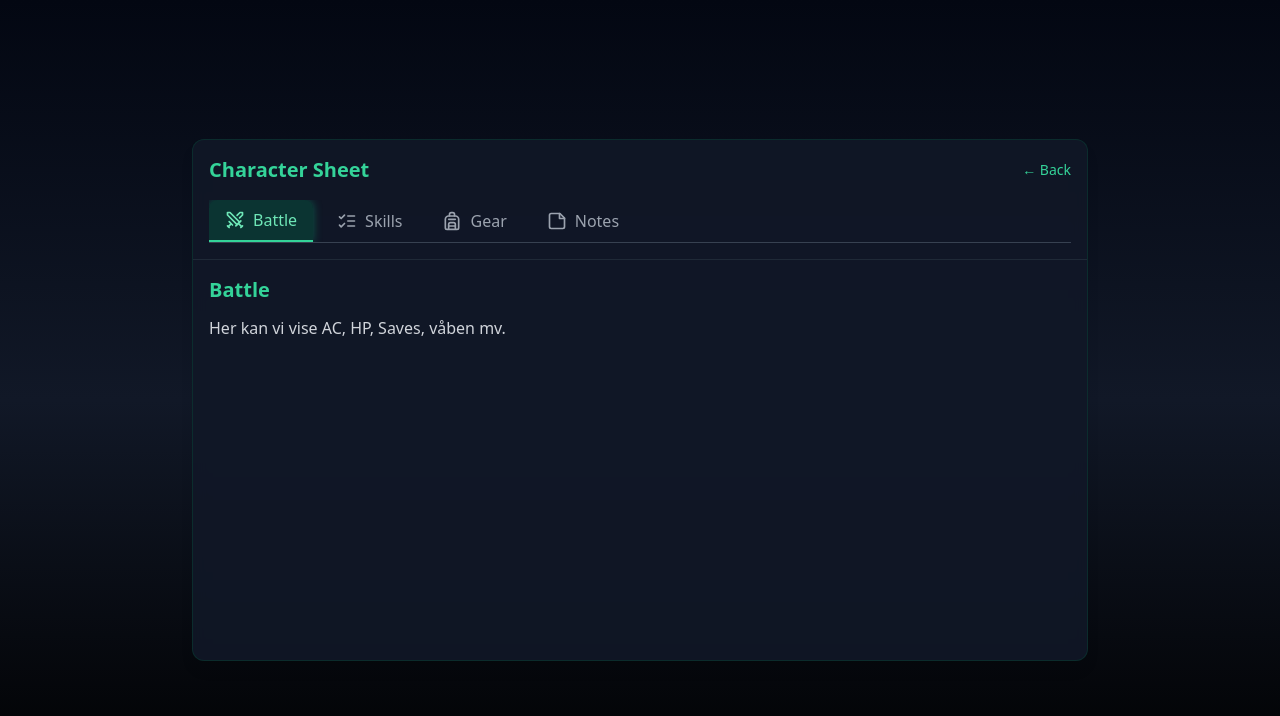
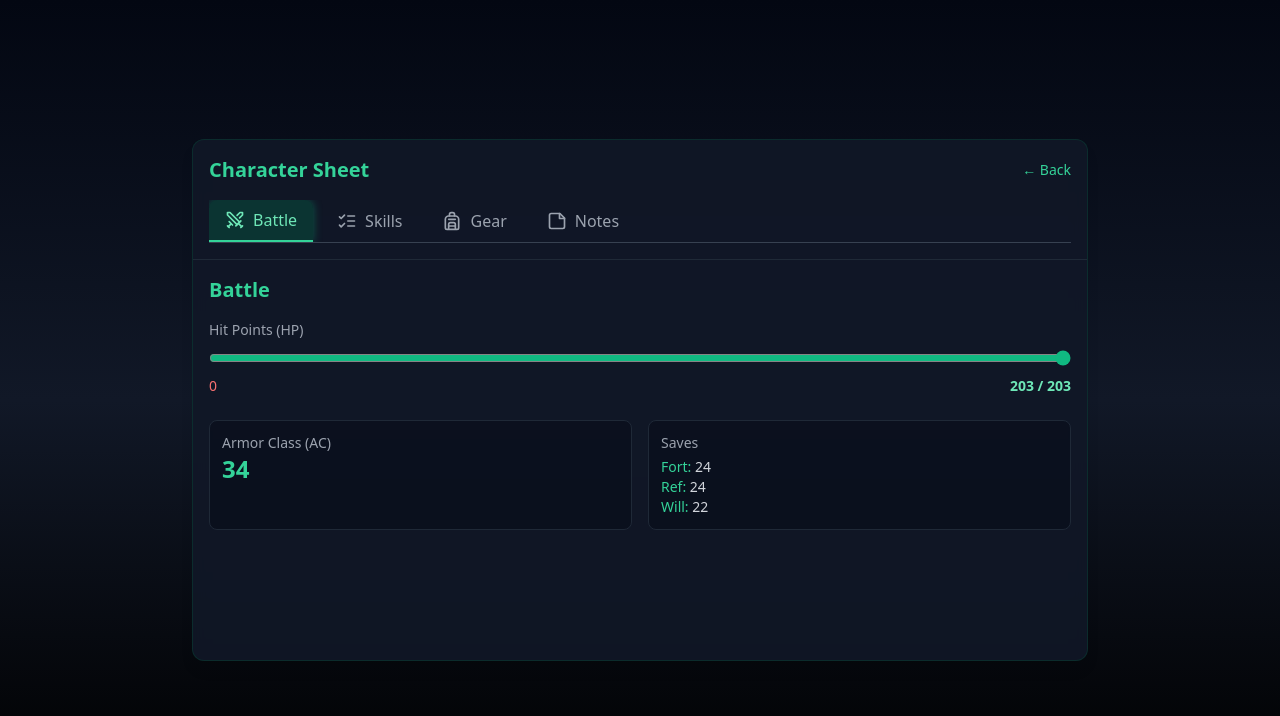
Before and after one commit to rlindgaard-collab/Karandras, a React (Vite) app: page /character-sheet in a window 1280 px wide. Shown: the top 716 px of the page. Built offline with nearby package versions, Linux system fonts and the light colour scheme.

Commit message:
Updated CharacterSheetPage.tsx

```diff
--- a/src/pages/CharacterSheetPage.tsx
+++ b/src/pages/CharacterSheetPage.tsx
@@ -1,7 +1,8 @@
 import { useState } from "react";
 import { Card, CardContent, CardHeader, CardTitle } from "../components/Card";
-import { Swords, ListChecks, Backpack, StickyNote } from "lucide-react";
+import { Swords, ListChecks, Backpack, StickyNote, Shield } from "lucide-react";
 import { Link } from "react-router-dom";
+import { characterData } from "../data/characterData";
 
 const tabs = [
   { id: "battle", label: "Battle", icon: Swords },
@@ -14,6 +15,7 @@ type TabId = typeof tabs[number]["id"];
 
 export default function CharacterSheetPage() {
   const [activeTab, setActiveTab] = useState<TabId>("battle");
+  const [currentHP, setCurrentHP] = useState(characterData.hp);
 
   return (
     <div className="min-h-screen flex items-center justify-center bg-gradient-to-b from-gray-950 via-gray-900 to-black text-gray-200 p-4 sm:p-6">
@@ -58,12 +60,59 @@ export default function CharacterSheetPage() {
         <CardContent className="min-h-[300px] sm:min-h-[400px] text-gray-300 text-sm sm:text-base leading-relaxed space-y-4">
           {activeTab === "battle" && (
             <div>
-              <h2 className="text-lg sm:text-xl font-semibold text-emerald-400 mb-3">
+              <h2 className="text-lg sm:text-xl font-semibold text-emerald-400 mb-4">
                 Battle
               </h2>
-              <p>Her kan vi vise AC, HP, Saves, våben mv.</p>
+
+              {/* HP Slider */}
+              <div className="mb-6">
+                <label className="block mb-2 text-sm font-medium text-gray-400">
+                  Hit Points (HP)
+                </label>
+                <input
+                  type="range"
+                  min={0}
+                  max={characterData.hp}
+                  value={currentHP}
+                  onChange={(e) => setCurrentHP(Number(e.target.value))}
+                  className="w-full accent-emerald-500"
+                />
+                <div className="flex justify-between mt-1 text-sm">
+                  <span className="text-red-400">0</span>
+                  <span className="text-emerald-300 font-semibold">
+                    {currentHP} / {characterData.hp}
+                  </span>
+                </div>
+              </div>
+
+              {/* AC + Saves */}
+              <div className="grid grid-cols-1 sm:grid-cols-2 gap-4">
+                <div className="p-3 rounded-lg border border-gray-800 bg-gray-950/40">
+                  <p className="text-gray-400 text-sm">Armor Class (AC)</p>
+                  <p className="text-2xl font-bold text-emerald-400">
+                    {characterData.ac}
+                  </p>
+                </div>
+
+                <div className="p-3 rounded-lg border border-gray-800 bg-gray-950/40">
+                  <p className="text-gray-400 text-sm mb-1">Saves</p>
+                  <p className="text-sm">
+                    <span className="text-emerald-400 font-medium">Fort:</span>{" "}
+                    {characterData.saves.fort}
+                  </p>
+                  <p className="text-sm">
+                    <span className="text-emerald-400 font-medium">Ref:</span>{" "}
+                    {characterData.saves.ref}
+                  </p>
+                  <p className="text-sm">
+                    <span className="text-emerald-400 font-medium">Will:</span>{" "}
+                    {characterData.saves.will}
+                  </p>
+                </div>
+              </div>
             </div>
           )}
+
           {activeTab === "skills" && (
             <div>
               <h2 className="text-lg sm:text-xl font-semibold text-emerald-400 mb-3">
@@ -72,6 +121,7 @@ export default function CharacterSheetPage() {
               <p>Her kan vi vise færdigheder, modifiers og lign.</p>
             </div>
           )}
+
           {activeTab === "gear" && (
             <div>
               <h2 className="text-lg sm:text-xl font-semibold text-emerald-400 mb-3">
@@ -80,6 +130,7 @@ export default function CharacterSheetPage() {
               <p>Her kan vi vise alt udstyr fra characterData.gear.</p>
             </div>
           )}
+
           {activeTab === "notes" && (
             <div>
               <h2 className="text-lg sm:text-xl font-semibold text-emerald-400 mb-3">
```
